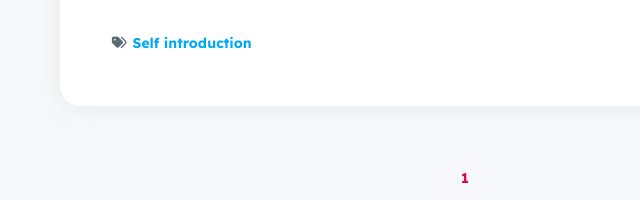
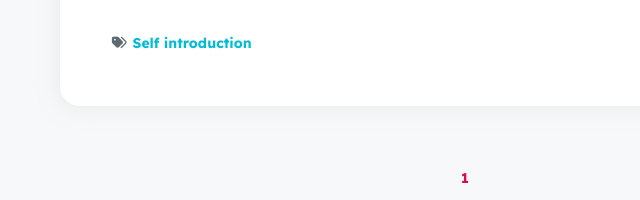
Before and after one commit to mdkiid/-user-.github.io, a plain HTML site: page index.html in a window 1280 px wide. Shown: the part 1141-1341 px from the top of the page, 0-640 px from the left. Drawn offline with nearby package versions, Linux system fonts and the light colour scheme; files that its build step writes are made by us from their sources; a script that the page names is missing; files whose address does not match are found by name.

Commit message:
Site updated: 2024-04-20 14:19:39

```diff
--- a/index.html
+++ b/index.html
@@ -202,7 +202,7 @@
 
         <span class="tag">
 
-            <a href="/tags/Self-introduction/" style="color: #03a9f4">Self introduction</a>
+            <a href="/tags/Self-introduction/" style="color: #00bcd4">Self introduction</a>
         </span>
 
     </div>
```
Also changed, not shown: 2024/04/18/first-blog-by-cherry/index.html (+1 -1 lines), archives/2024/04/index.html (+1 -1 lines), archives/2024/index.html (+1 -1 lines), archives/index.html (+1 -1 lines), tags/Self-introduction/index.html (+1 -1 lines).
